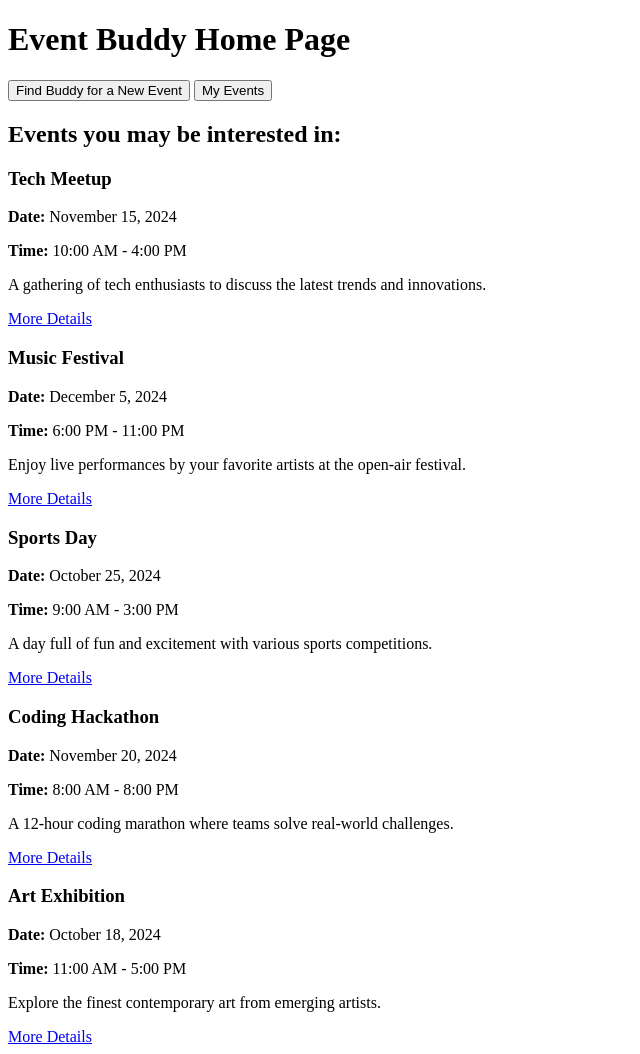
After one commit to swetha3456/BuddyConnect, a Flask app: template templates/home.html in a window 1280 px wide. The commit adds this page. Shown: the whole page, without its empty margins (0-640 px from the left). Run offline with Flask 3, Linux system fonts and the light colour scheme; the template is opened without the code that fills it, so the values that code supplies are empty.

Commit message:
backend code for login and register

```diff
--- /dev/null
+++ b/app.py
@@ -0,0 +1,36 @@
+from flask import Flask, render_template, session, url_for, redirect, request, flash
+from dbfunctions import *
+
+app = Flask(__name__)
+app.secret_key = b"030a8ee0eb274b3e7fd9db490b0fd6a532b1fa1f1fd6825c5852c7363358c4b6"
+
+@app.route("/")
+def home():
+    if "user_email" not in session:
+        return redirect(url_for("login"))
+
+    return render_template("home.html")
+
+@app.route("/register", methods = ["GET", "POST"])
+def register():
+    if request.method == "POST":
+        session["user_email"] = request.form["email"]
+        register_user(request.form["email"], request.form["password"], request.form["firstName"], request.form["lastName"], request.form["gender"], request.form["location"], request.form.getlist("interests"))
+        return redirect(url_for("home"))
+
+    return render_template("register.html")
+
+@app.route("/login", methods = ["GET", "POST"])
+def login():
+    if request.method == "POST":
+        if authenticate_user(request.form["email"], request.form["password"]):
+            session["user_email"] = request.form["email"]
+            return redirect(url_for("home"))
+
+        else:
+            flash("Invalid credentials")
+
+    return render_template("login.html")
+
+if __name__ == "__main__":
+    app.run(debug=True)
--- a/create_database.sql
+++ b/create_database.sql
@@ -3,6 +3,7 @@ CREATE TABLE users (
     first_name VARCHAR(50) NOT NULL,
     last_name VARCHAR(50) NOT NULL,
     gender CHAR(1) NOT NULL,
+    location VARCHAR(100) NOT NULL,
     password VARCHAR(100) NOT NULL
 );
 
@@ -11,6 +12,7 @@ CREATE TABLE events (
     event_name VARCHAR(100) NOT NULL,
     event_type VARCHAR(50) NOT NULL,
     venue VARCHAR(100) NOT NULL,
+    location VARCHAR(100) NOT NULL,
     event_date DATE NOT NULL,
     start_time TIME NOT NULL,
     end_time TIME NOT NULL,
@@ -27,8 +29,8 @@ CREATE TABLE user_interests (
 
 CREATE TABLE requests (
     event_id INT NOT NULL,
-    user_email INT NOT NULL,
-    status VARCHAR(100) NOT NULL DEFAULT("PENDING"),
+    user_email VARCHAR(100) NOT NULL,
+    status VARCHAR(100) NOT NULL DEFAULT 'PENDING',
     FOREIGN KEY (user_email) REFERENCES users(email) ON DELETE CASCADE,
     FOREIGN KEY (event_id) REFERENCES events(event_id) ON DELETE CASCADE
 );
--- /dev/null
+++ b/templates/home.html
@@ -0,0 +1,58 @@
+<!DOCTYPE html>
+<html lang="en">
+<head>
+    <meta charset="UTF-8">
+    <meta name="viewport" content="width=device-width, initial-scale=1.0">
+    <title>Event Buddy</title>
+</head>
+<body>
+
+    <h1>Event Buddy Home Page</h1>
+
+    <button onclick="window.location.href='find-buddy.html'">Find Buddy for a New Event</button>
+    <button onclick="window.location.href='my-events.html'">My Events</button>
+
+    <h2>Events you may be interested in:</h2>
+
+    <div>
+        <h3>Tech Meetup</h3>
+        <p><strong>Date:</strong> November 15, 2024</p>
+        <p><strong>Time:</strong> 10:00 AM - 4:00 PM</p>
+        <p>A gathering of tech enthusiasts to discuss the latest trends and innovations.</p>
+        <a href="event1.html">More Details</a>
+    </div>
+
+    <div>
+        <h3>Music Festival</h3>
+        <p><strong>Date:</strong> December 5, 2024</p>
+        <p><strong>Time:</strong> 6:00 PM - 11:00 PM</p>
+        <p>Enjoy live performances by your favorite artists at the open-air festival.</p>
+        <a href="event2.html">More Details</a>
+    </div>
+
+    <div>
+        <h3>Sports Day</h3>
+        <p><strong>Date:</strong> October 25, 2024</p>
+        <p><strong>Time:</strong> 9:00 AM - 3:00 PM</p>
+        <p>A day full of fun and excitement with various sports competitions.</p>
+        <a href="event3.html">More Details</a>
+    </div>
+
+    <div>
+        <h3>Coding Hackathon</h3>
+        <p><strong>Date:</strong> November 20, 2024</p>
+        <p><strong>Time:</strong> 8:00 AM - 8:00 PM</p>
+        <p>A 12-hour coding marathon where teams solve real-world challenges.</p>
+        <a href="event4.html">More Details</a>
+    </div>
+
+    <div>
+        <h3>Art Exhibition</h3>
+        <p><strong>Date:</strong> October 18, 2024</p>
+        <p><strong>Time:</strong> 11:00 AM - 5:00 PM</p>
+        <p>Explore the finest contemporary art from emerging artists.</p>
+        <a href="event5.html">More Details</a>
+    </div>
+
+</body>
+</html>
```
Also changed, not shown: dbfunctions.py (+9 -7 lines), templates/login.html (+7 -0 lines), templates/register.html (+7 -0 lines).
